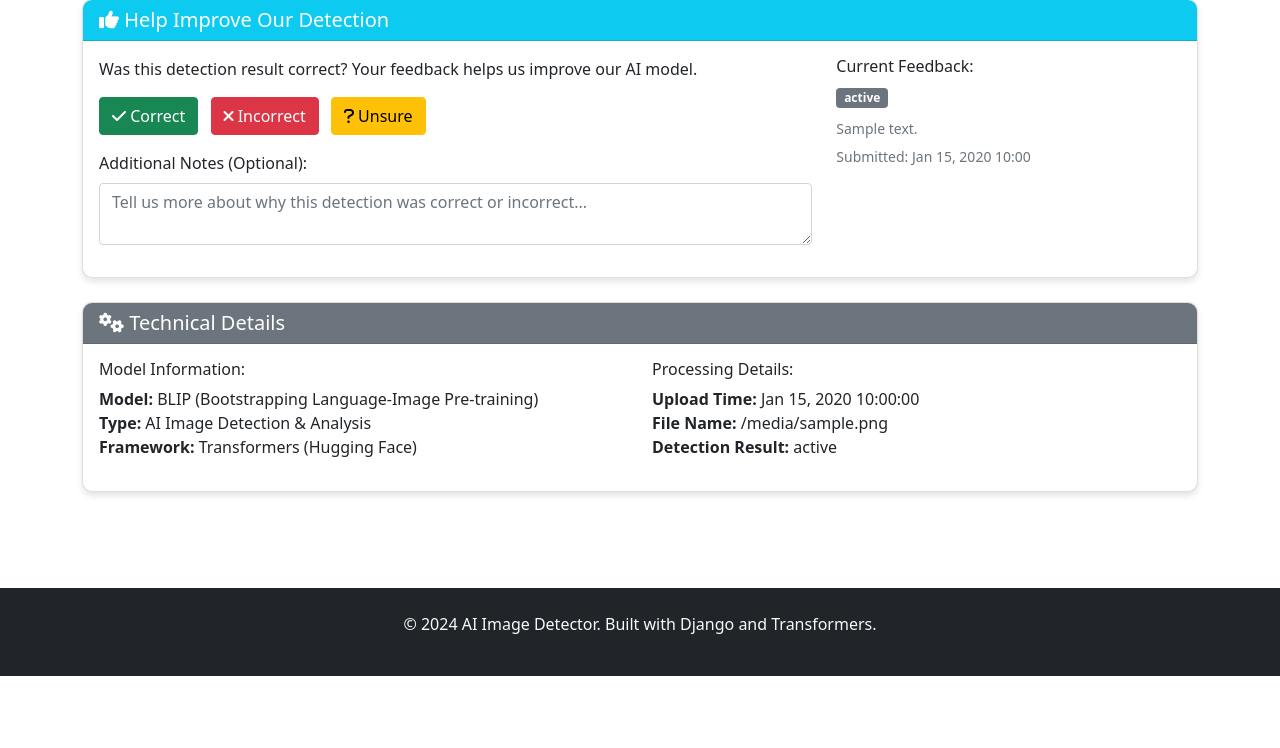
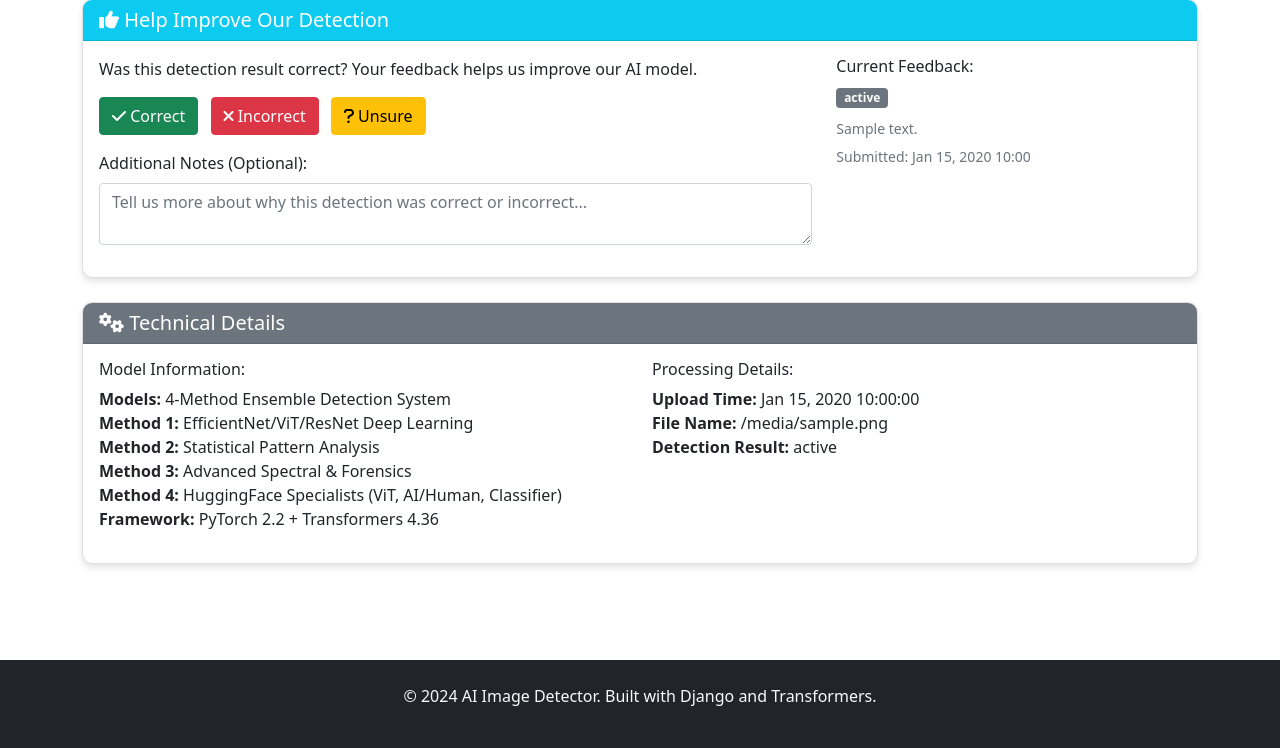
Before and after one commit to DMKALALA/AI_image_detector, a Django app: template detector/templates/detector/result.html in a window 1280 px wide. Shown: the part 804-1552 px from the top of the page. Before the commit the page ends 1480 px from the top, so only its background shows below. Run offline with Django 4.2, Linux system fonts and the light colour scheme; the template is opened without the code that fills it: most values are stand-ins (such as "Sample title", 1, 10 or a date in 2020); grey boxes marked "Sample" are stand-in pictures; data that the repository does not hold is empty.

Commit message:
Update Technical Details to show actual 4-method system
Fixed: Technical Details section still referenced old BLIP model

Now shows:
- 4-Method Ensemble Detection System
- Method 1: EfficientNet/ViT/ResNet Deep Learning
- Method 2: Statistical Pattern Analysis
- Method 3: Advanced Spectral & Forensics
- Method 4: HuggingFace Specialists
- Framework: PyTorch 2.2 + Transformers 4.36

Removed outdated BLIP reference

```diff
--- a/detector/templates/detector/result.html
+++ b/detector/templates/detector/result.html
@@ -521,9 +521,12 @@
                             <div class="col-md-6">
                                 <h6>Model Information:</h6>
                                 <ul class="list-unstyled">
-                                    <li><strong>Model:</strong> BLIP (Bootstrapping Language-Image Pre-training)</li>
-                                    <li><strong>Type:</strong> AI Image Detection & Analysis</li>
-                                    <li><strong>Framework:</strong> Transformers (Hugging Face)</li>
+                                    <li><strong>Models:</strong> 4-Method Ensemble Detection System</li>
+                                    <li><strong>Method 1:</strong> EfficientNet/ViT/ResNet Deep Learning</li>
+                                    <li><strong>Method 2:</strong> Statistical Pattern Analysis</li>
+                                    <li><strong>Method 3:</strong> Advanced Spectral & Forensics</li>
+                                    <li><strong>Method 4:</strong> HuggingFace Specialists (ViT, AI/Human, Classifier)</li>
+                                    <li><strong>Framework:</strong> PyTorch 2.2 + Transformers 4.36</li>
                                 </ul>
                             </div>
                             <div class="col-md-6">
```
